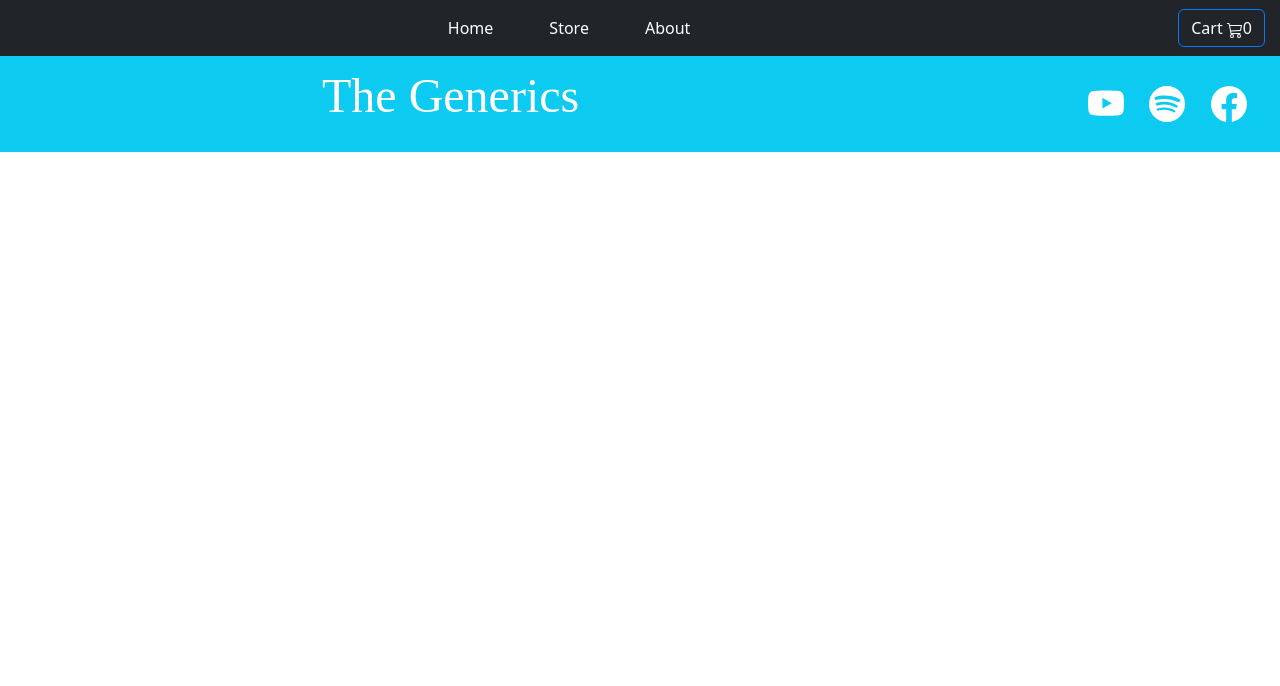
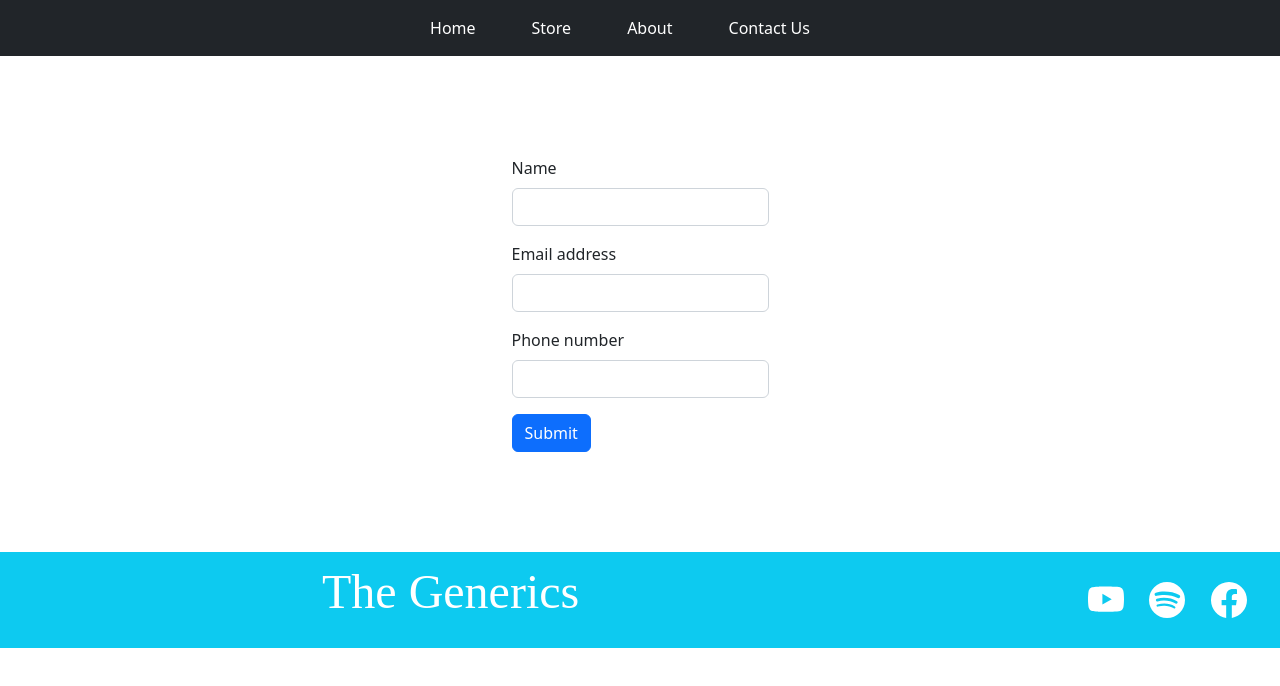
Before and after one commit to Likhithasri-Nannaka/ecommerce, a React (Create React App) app: page /contact_us in a window 1280 px wide. Shown: the top 686 px of the page. Built offline with nearby package versions, Linux system fonts and the light colour scheme.

Commit message:
successfully added

```diff
--- a/src/App.js
+++ b/src/App.js
@@ -5,6 +5,7 @@ import Footer from "./components/Layout/Footer";
 import Store from "./components/Pages/Store";
 import About from "./components/Pages/About";
 import Home from "./components/Pages/Home";
+import Contact from "./components/Pages/ContactUs";
 
 function App() {
   return (
@@ -14,6 +15,7 @@ function App() {
         <Route path="/home" element={<Home />} />
         <Route path="/" element={<Store />} />
         <Route path="/about" element={<About />} />
+        <Route path="/contact_us" element={<Contact />} />
       </Routes>
       <Footer />
     </CartProvider>
--- a/src/components/Layout/Header.js
+++ b/src/components/Layout/Header.js
@@ -3,6 +3,7 @@ import { Navbar, Nav, Button, Container } from "react-bootstrap";
 import Cart from "../Cart/Cart";
 import CartContext from "../Store/CartContext";
 import { BsCart3 } from "react-icons/bs";
+import { useLocation } from "react-router-dom";
 import { NavLink } from "react-router-dom";
 
 const Header = () => {
@@ -20,6 +21,7 @@ const Header = () => {
   const closeCart = () => {
     setShowCart(false);
   };
+  const location = useLocation();
   return (
     <Fragment>
       <Navbar bg="dark" expand="sm" variant="dark">
@@ -52,8 +54,20 @@ const Header = () => {
                 About
               </NavLink>
             </Nav.Item>
+            <Nav.Item style={{ marginRight: "40px" }}>
+              <NavLink
+                to="/contact_us"
+                className="nav-link"
+                style={{ color: "white" }}
+              >
+                Contact Us
+              </NavLink>
+            </Nav.Item>
           </Nav>
         </Container>
+        {location.pathname !== "/home" &&
+          location.pathname !== "/about" &&
+          location.pathname !== "/contact_us" && (
             <Button
               variant="outline-primary"
               style={{
@@ -67,6 +81,7 @@ const Header = () => {
               Cart <BsCart3 />
               {numberOfCartItems}
             </Button>
+          )}
       </Navbar>
       {showCart && <Cart onClose={closeCart} />}
     </Fragment>
--- /dev/null
+++ b/src/components/Pages/ContactUs.js
@@ -0,0 +1,78 @@
+import { Fragment, useState } from "react";
+import { Container, Form, Button } from "react-bootstrap";
+const Contact = () => {
+  const [name, setName] = useState("");
+  const [email, setEmail] = useState("");
+  const [phone, setPhone] = useState("");
+  const submitHandler = (event) => {
+    event.preventDefault();
+    const contact = {
+      name: name,
+      email: email,
+      phone: phone,
+    };
+    fetch(
+      "https://react-ecommerce-012-default-rtdb.firebaseio.com/contacts.json",
+      {
+        method: "POST",
+        headers: {
+          "Content-Type": "application/json",
+        },
+        body: JSON.stringify(contact),
+      }
+    )
+      .then((response) => response.json())
+      .then((data) => {
+        console.log("Success:", data);
+        setName("");
+        setEmail("");
+        setPhone("");
+      })
+      .catch((error) => {
+        console.error("Error:", error);
+      });
+  };
+  return (
+    <Fragment>
+      <Container className="d-flex justify-content-center">
+        <Form
+          onSubmit={submitHandler}
+          style={{
+            maxWidth: "400px",
+            marginTop: "100px",
+            marginBottom: "100px",
+          }}
+        >
+          <Form.Group className="mb-3" controlId="formName">
+            <Form.Label>Name</Form.Label>
+            <Form.Control
+              type="text"
+              value={name}
+              onChange={(event) => setName(event.target.value)}
+            />
+          </Form.Group>
+          <Form.Group className="mb-3" controlId="formEmail">
+            <Form.Label>Email address</Form.Label>
+            <Form.Control
+              type="email"
+              value={email}
+              onChange={(event) => setEmail(event.target.value)}
+            />
+          </Form.Group>
+          <Form.Group className="mb-3" controlId="formPhone">
+            <Form.Label>Phone number</Form.Label>
+            <Form.Control
+              type="tel"
+              value={phone}
+              onChange={(event) => setPhone(event.target.value)}
+            />
+          </Form.Group>
+          <Button variant="primary" type="submit">
+            Submit
+          </Button>
+        </Form>
+      </Container>
+    </Fragment>
+  );
+};
+export default Contact;
```
Lines whose indentation alone changed are shown as unchanged.
